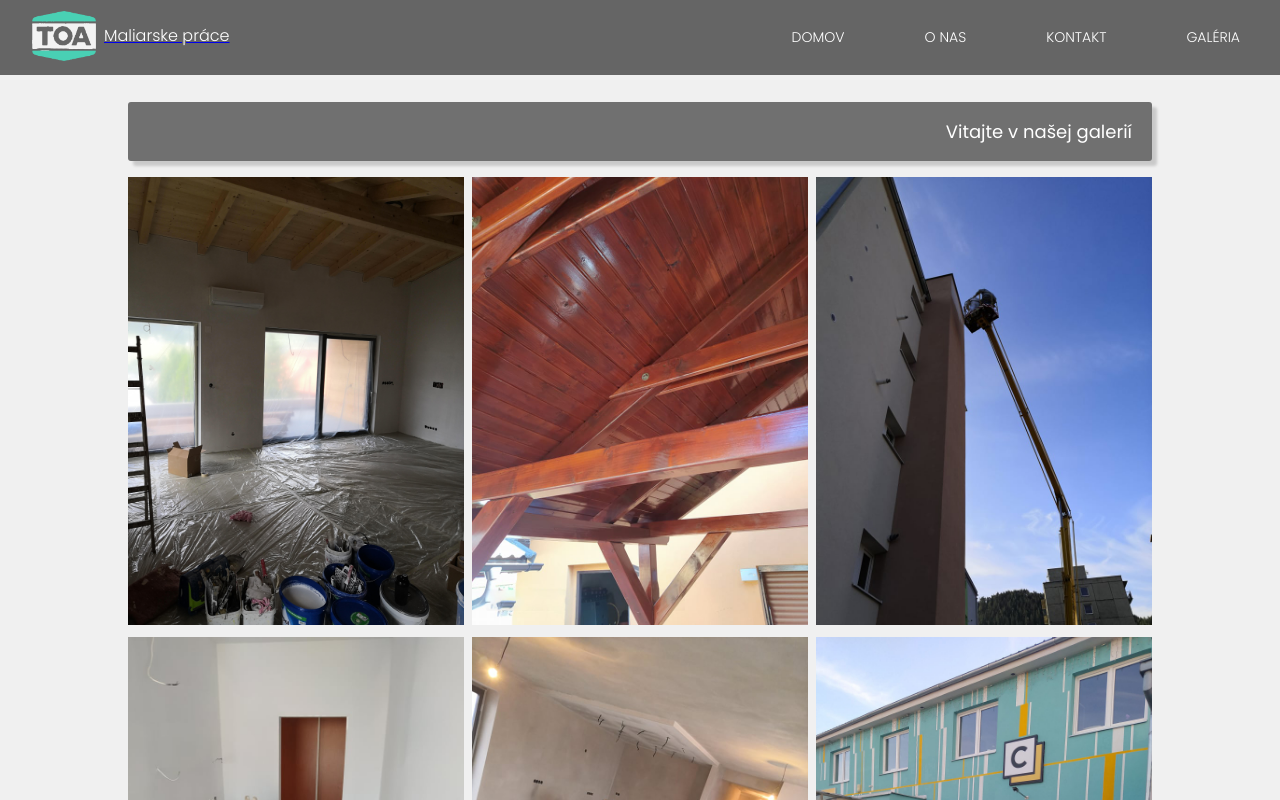
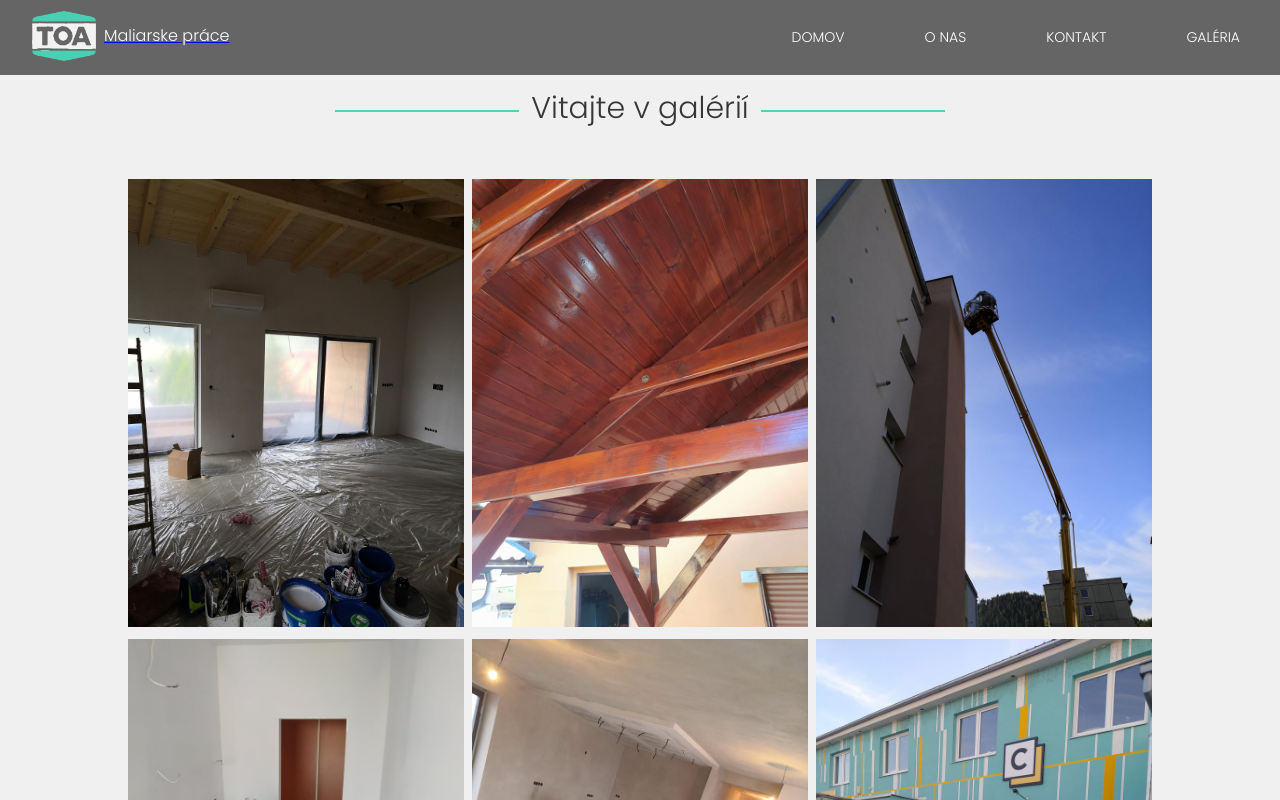
Before and after one commit to MatthewChevy/Synmal, a Vue app: page /gallery in a window 1280 px wide. Shown: the top 800 px of the page. Built offline with nearby package versions, Linux system fonts and the light colour scheme.

Commit message:
Redesign title

```diff
--- a/src/views/Gallery.vue
+++ b/src/views/Gallery.vue
@@ -1,10 +1,10 @@
 <template>
     <main>
-        <section class="title-section">
-            <div class="title-handler">
-                <h3>Vitajte v našej galerií</h3>
+        <header class="title-section">
+            <div class="h1-box" data-aos="fade-down">
+                <h1>Vitajte v galérií</h1>
             </div>
-        </section>
+        </header>
 
         <section class="gallery">
             <!-- <div class="big-size-photo mb">
@@ -133,21 +133,68 @@
                 />
             </div>
         </section>
+
+        <div class="button" data-aos="zoom-out" data-aos-offset="10">
+            <the-path-button
+                :path="'contact'"
+                :textButton="'Kontaktujte nás'"
+            />
+        </div>
     </main>
-    <footer class="footer">
-        <div class="footer-center">
-            <div
-                class="contact-link-button-wrapper"
-                tabindex="1"
-                @click="$router.push({ path: '/contact' })"
-            >
-                <p class="contact-link-button">Kontaktujte nás</p>
-            </div>
-        </div>
-    </footer>
 </template>
 
+<script>
+
+import ThePathButton from '../components/ThePathButton.vue'
+
+export default {
+
+    components: {
+        ThePathButton
+    },
+}
+</script>
+
 <style lang="scss" scoped>
+
+@media screen and (min-width: 0px){
+
+    main{
+        overflow-x: hidden;
+    }
+
+    header {
+        .h1-box {
+            text-align: center;
+
+            h1 {
+                padding: 2rem 0;
+                color: $primary-dark;
+                font: {
+                    size: 30px;
+                    weight: 300;
+                }
+            }
+            h1::before,
+            h1::after {
+                content: '';
+                display: inline-block;
+                position: relative;
+                width: 18%;
+                height: 2px;
+                top: -0.4rem;
+                background: $fancy;
+            }
+
+            h1::before {
+                right: 0.75rem;
+            }
+            h1::after {
+                left: 0.75rem;
+            }
+        }
+    }
+
     .mt {
         margin-top: 0.3rem;
     }
@@ -174,23 +221,6 @@ main {
         z-index: 1;
     }
 
-.title-handler {
-    margin-top: 3rem;
-    padding: 1rem 1.25rem;
-    text-align: right;
-    background-color: $primary-semi-dark;
-    border-radius: 3px;
-    box-shadow: 5px 5px 3px rgba($darkest, 16%);
-
-    h3 {
-        font: {
-            size: 18px;
-            weight: 400;
-        }
-        color: $primary-light;
-    }
-}
-
     .gallery {
         position: relative;
         display: flex;
@@ -198,12 +228,10 @@ main {
         justify-content: space-between;
         width: 90%;
         margin: 1rem auto 0 auto;
-    z-index: 2;
     }
 
     .big-size-photo {
         max-width: 100%;
-    border: 5px solid $primary-light;
         border-radius: 5px;
         line-height: 0;
 
@@ -214,7 +242,6 @@ main {
 
     .medium-size-photo {
         max-width: 49.5%;
-    border: 5px solid $primary-light;
         border-radius: 5px;
         line-height: 0;
 
@@ -223,45 +250,10 @@ main {
         }
     }
 
-.background-splitter {
-    position: absolute;
-    width: 100%;
-    height: 83.7rem;
-    top: 110.1rem;
-    background-color: $primary-semi-dark;
-    z-index: 0;
-}
-
-.footer {
-    position: relative;
-    width: 100%;
-    height: 5rem;
-    z-index: 10;
-    background-color: $primary-soft;
-}
-
-.footer-center {
-    max-width: 80%;
-    margin: 0 auto;
-}
-
-.contact-link-button-wrapper {
-    width: 11rem;
-    margin: 0 auto;
-    padding-top: 1rem;
+    .button {
+        margin: 0rem auto 3rem;
         text-align: center;
     }
-
-.contact-link-button {
-    background-color: $fancy;
-    padding: 1px 0px;
-    box-shadow: 5px 5px 3px rgba($darkest, 16%);
-    cursor: pointer;
-}
-
-.contact-link-button:focus {
-    background-color: $primary-light;
-    transition: 0.25s;
 }
 
 @media screen and (min-width: 640px) {
@@ -274,7 +266,7 @@ main {
     }
 }
 
-@media screen and (min-width: 768px) {
+@media screen and (min-width: 700px) {
     .gallery {
         position: relative;
         display: grid;
@@ -298,5 +290,12 @@ main {
 
         width: 100%;
     }
+
+    .button {
+        margin: 3rem auto 3rem;
     }
+}
+
+
+
 </style>
```
Lines whose indentation alone changed are shown as unchanged.
